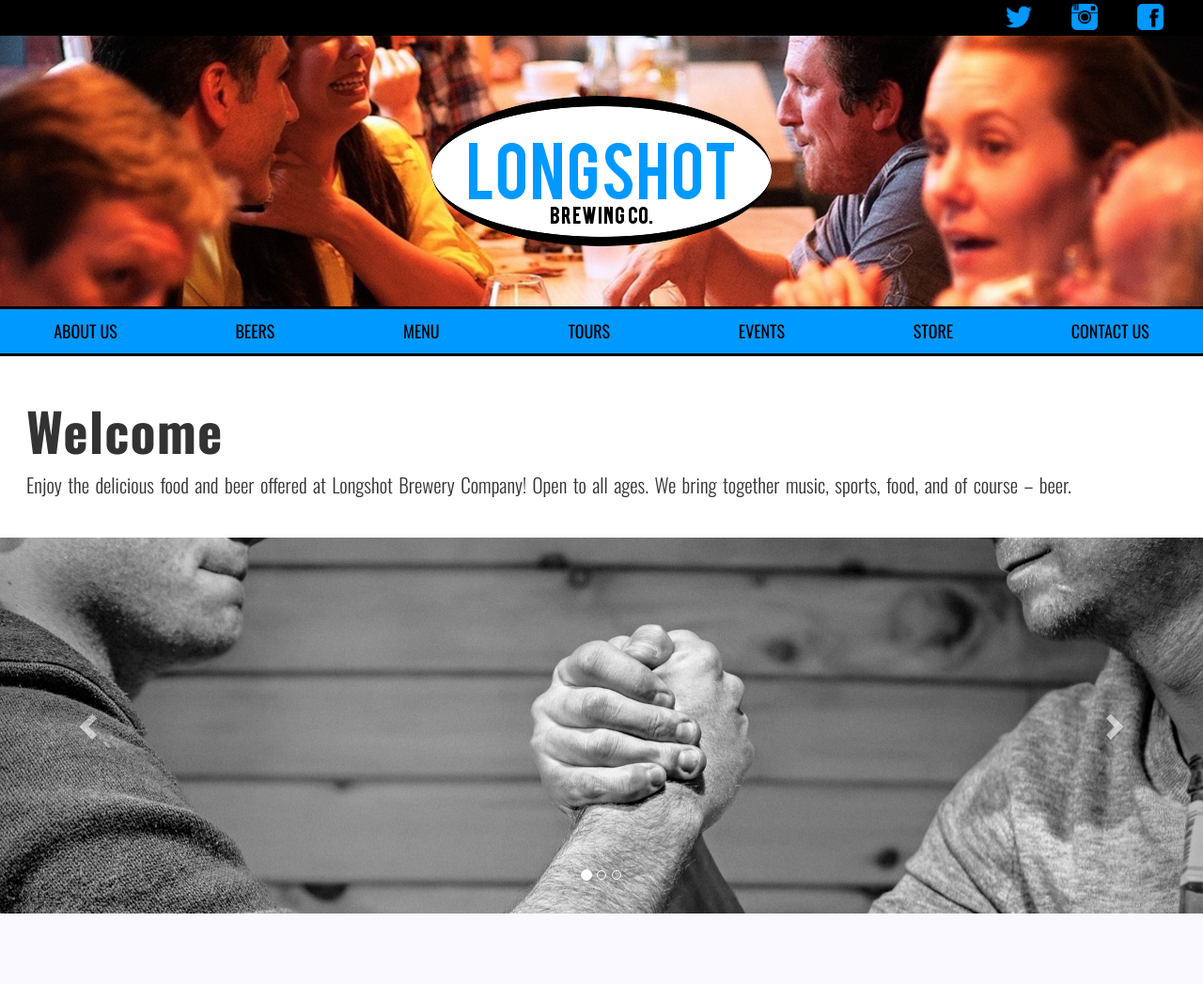
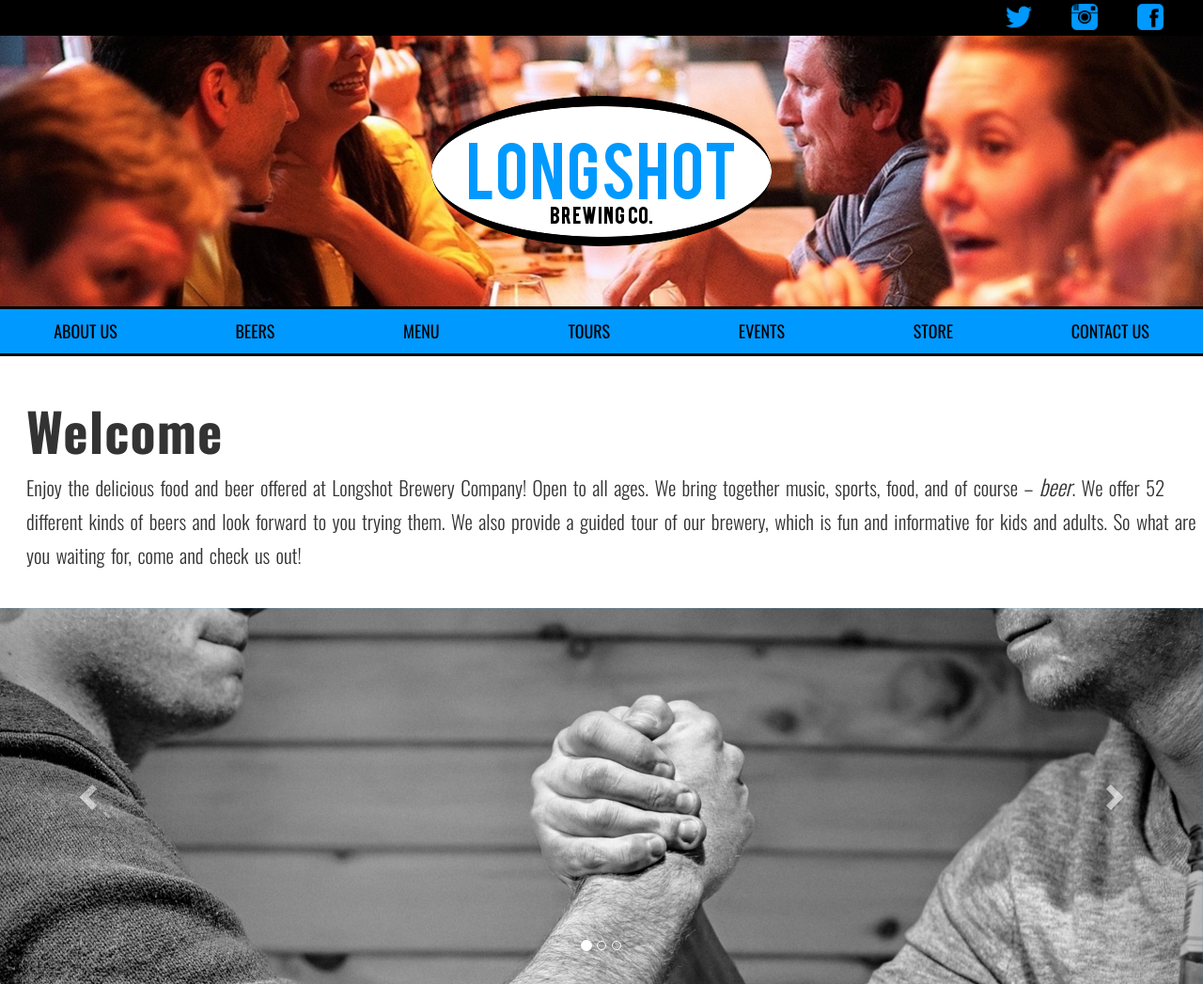
Before and after one commit to kylemochrie/LongshotBrewingCo, a PHP site: page / in a window 1280 px wide. Shown: the whole page at 94% size. Before the commit the page ends 972 px from the top, so only its background shows below. Run offline with PHP 8.4, Linux system fonts and the light colour scheme; some libraries are stand-ins or nearby versions.

Commit message:
Add more text

```diff
--- a/css/style.css
+++ b/css/style.css
@@ -108,3 +108,8 @@ li > a:hover {
     font-family: 'Oswald', sans-serif;
     letter-spacing: .02em;
 }
+
+#beer {
+    font-size: 1.1em;
+    font-style: italic;
+}
--- a/index.php
+++ b/index.php
@@ -29,7 +29,10 @@ include "header.html";
     <div id = "intro">
         <h1>Welcome</h1>
         <p>Enjoy the delicious food and beer offered at Longshot Brewery Company! Open to all ages.
-            We bring together music, sports, food, and of course – beer. </p>
+            We bring together music, sports, food, and of course – <span id="beer">beer</span>. We offer 52 different kinds of beers
+            and look forward to you trying them. We also provide a guided tour of our brewery, which is fun and
+            informative for kids and adults. So what are you waiting for, come and check us out!
+        </p>
     </div>
 
     <div class="slideshow-container">
```
